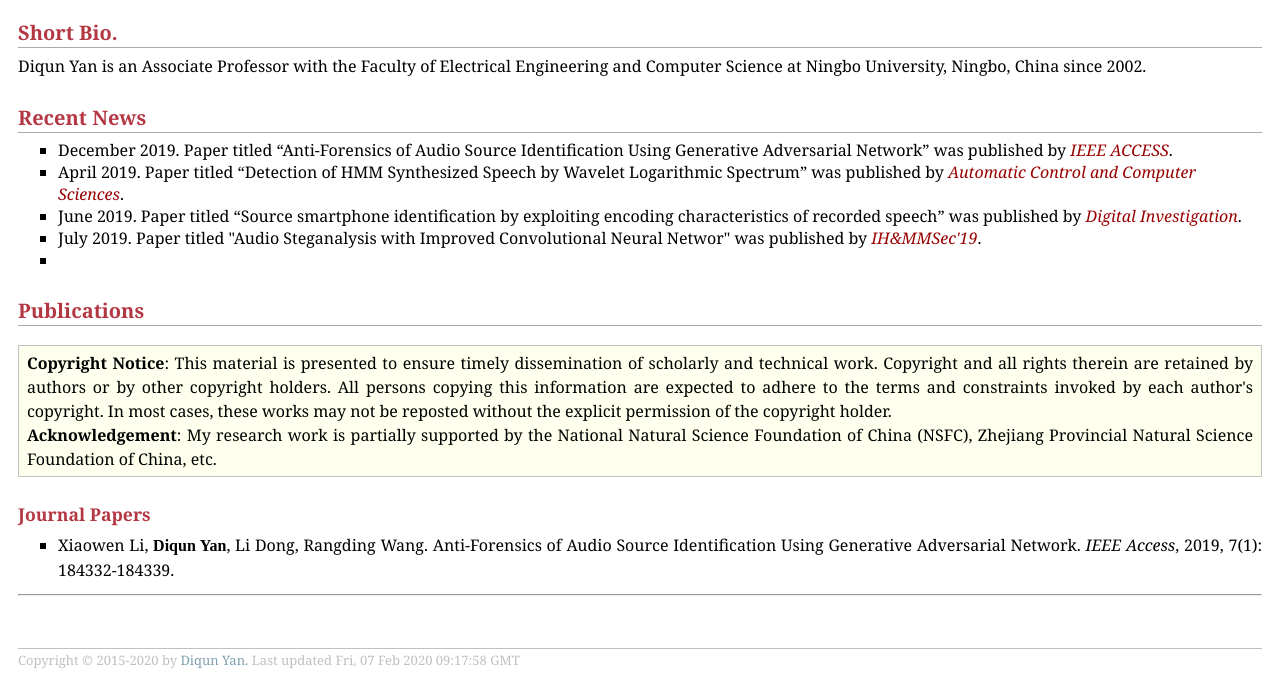
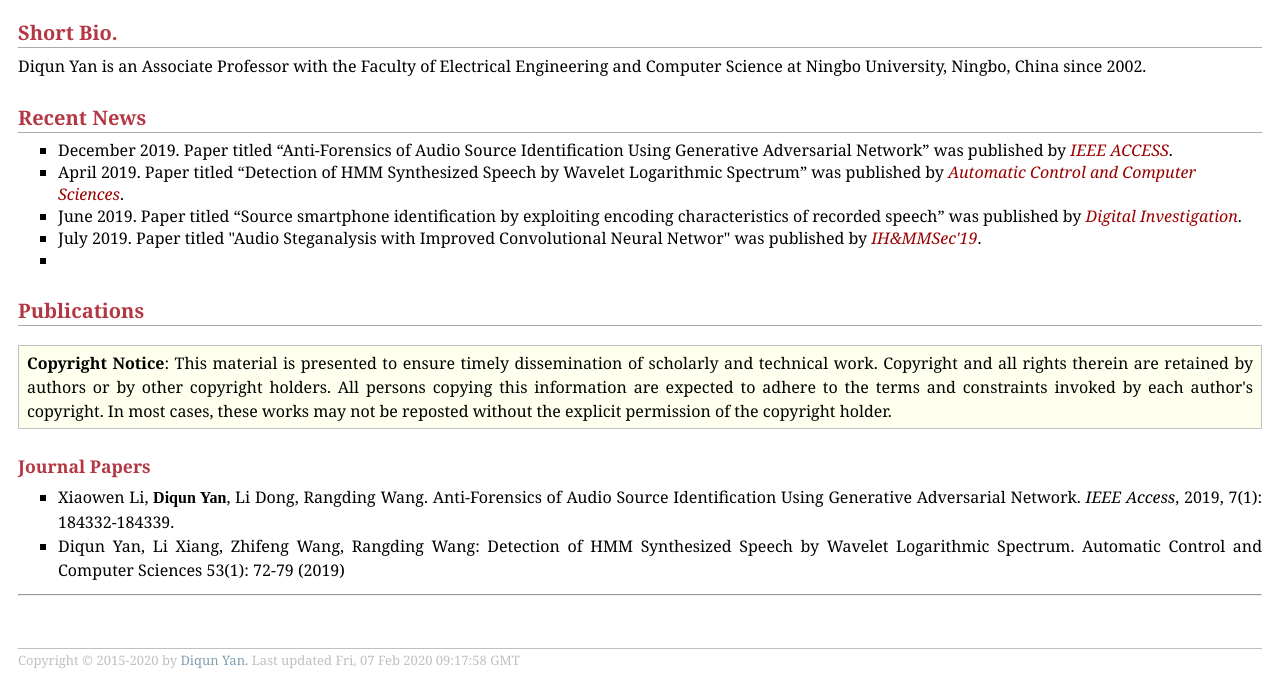
Before and after one commit to yandiqun/yandiqun.github.io, a plain HTML site: page index.html in a window 1280 px wide. Shown: the part 308-997 px from the top of the page. Drawn offline with nearby package versions, Linux system fonts and the light colour scheme; some packages are replaced by stand-ins of ours.

Commit message:
Update index.html

```diff
--- a/index.html
+++ b/index.html
@@ -58,12 +58,13 @@
                     <h2>Publications</h2>
                     <div class="infoblock">
                             <div class="blockcontent">
-                                <p style="text-align: justify"><strong>Copyright Notice</strong>: This material is presented to ensure timely dissemination of scholarly and technical work. Copyright and all rights therein are retained by authors or by other copyright holders. All persons copying this information are expected to adhere to the terms and constraints invoked by each author's copyright. In most cases, these works may not be reposted without the explicit permission of the copyright holder.<br /> <strong>Acknowledgement</strong>: My research work is partially supported by the National Natural Science Foundation of China (NSFC), Zhejiang Provincial Natural Science Foundation of China, etc.</p>
+                                <p style="text-align: justify"><strong>Copyright Notice</strong>: This material is presented to ensure timely dissemination of scholarly and technical work. Copyright and all rights therein are retained by authors or by other copyright holders. All persons copying this information are expected to adhere to the terms and constraints invoked by each author's copyright. In most cases, these works may not be reposted without the explicit permission of the copyright holder.<br /> </p>
                             </div>
                         </div>
                     <h3>Journal Papers</h3>
                     <ul style="text-align: justify" class="list">
                             <li>Xiaowen Li, <acronym>Diqun Yan</acronym>, Li Dong, Rangding Wang. Anti-Forensics of Audio Source Identification Using Generative Adversarial Network. <font id="jnl">IEEE Access</font>, 2019, 7(1): 184332-184339. </li>
+                            <li>Diqun Yan, Li Xiang, Zhifeng Wang, Rangding Wang: Detection of HMM Synthesized Speech by Wavelet Logarithmic Spectrum. Automatic Control and Computer Sciences 53(1): 72-79 (2019)</li>
                           </ul>
 
                 <hr />
```
